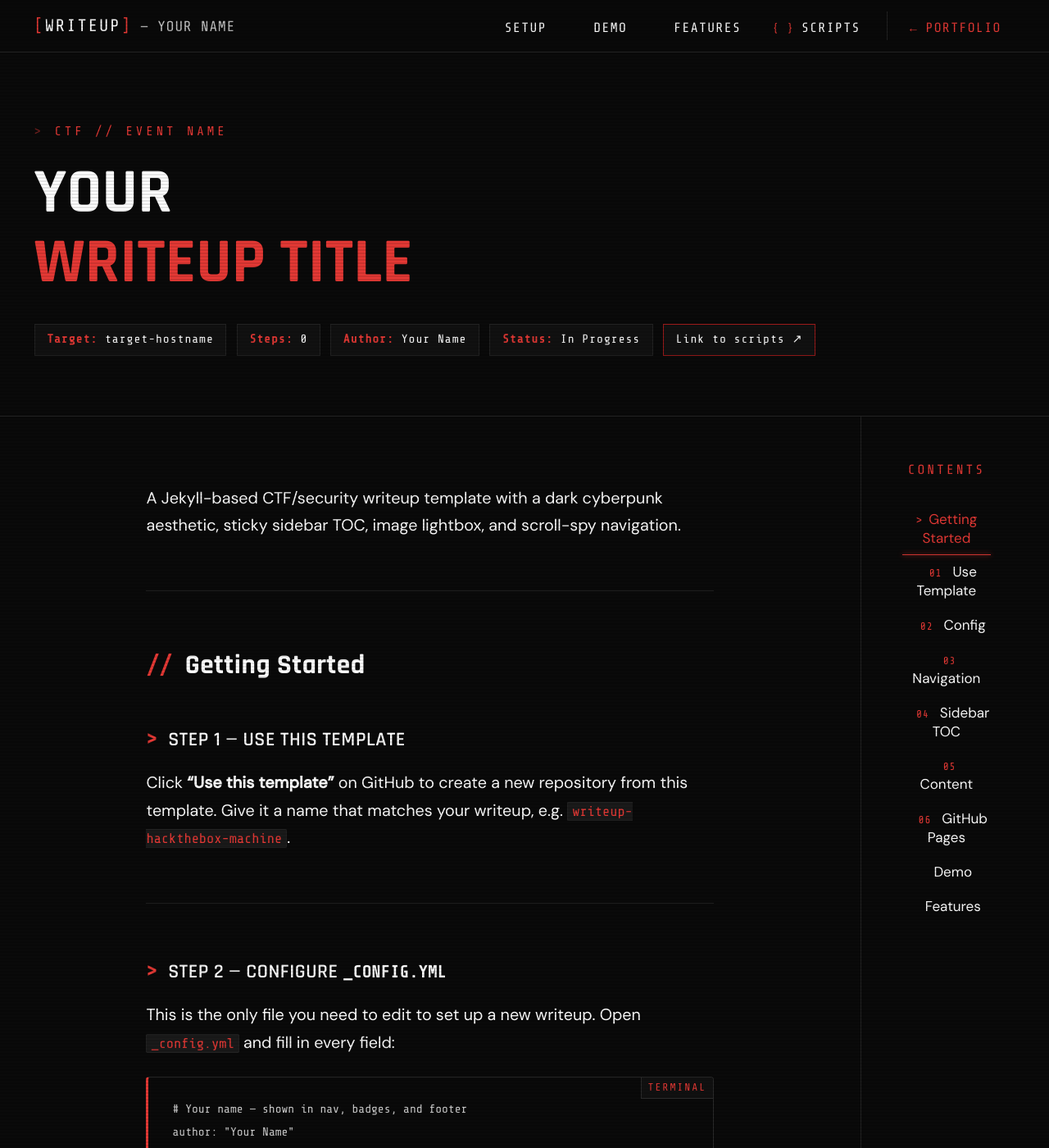
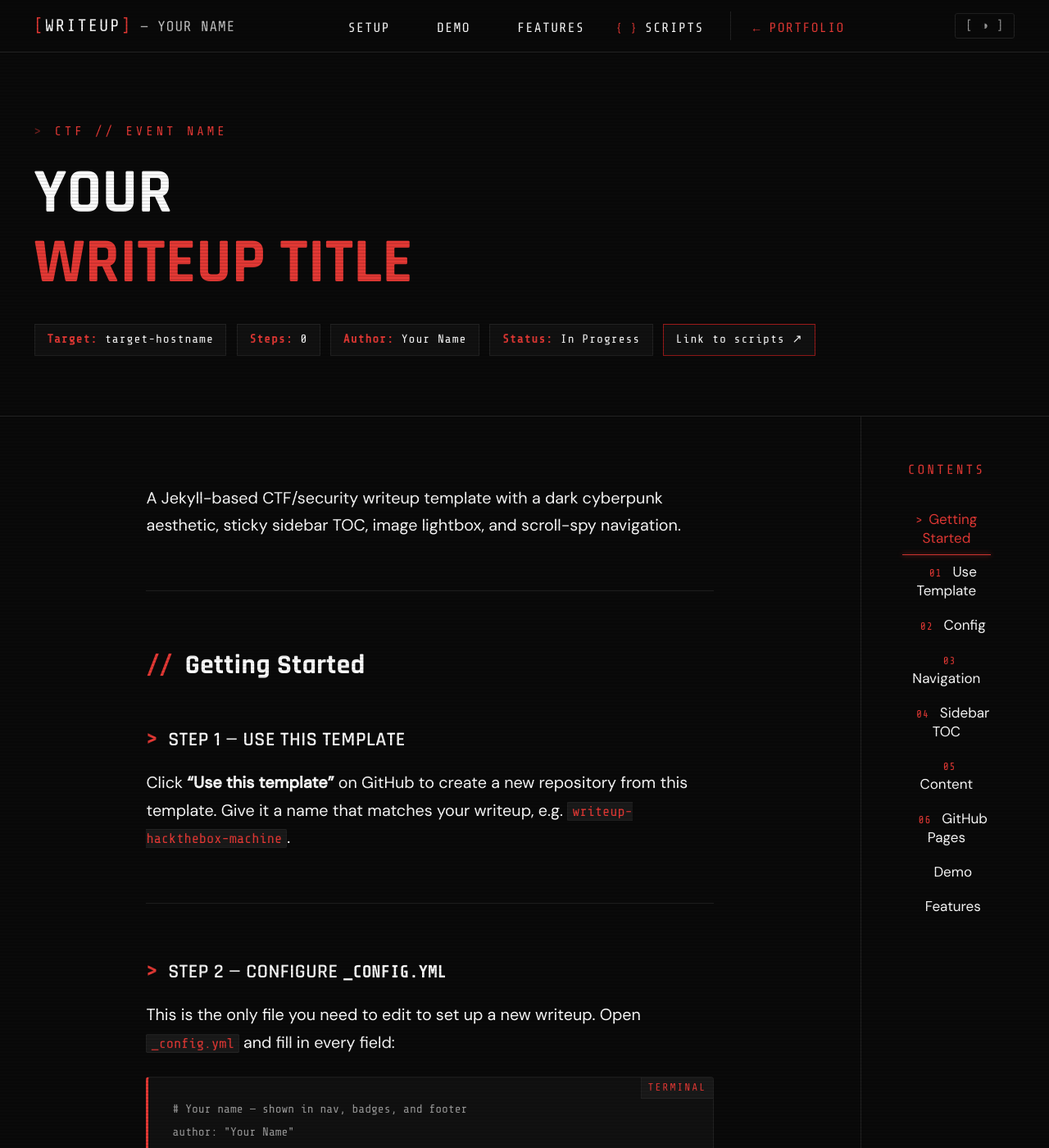
Before and after one commit to Shmilowitz/writeup-template, a Jekyll site: the page built from index.md, in a window 1280 px wide and 1400 px high. Shown: the whole window at 82% size. Built offline with Jekyll 4.4.1, drawn with Linux system fonts in a browser that asks for light colours.

Commit message:
Add files via upload

```diff
--- a/_layouts/default.html
+++ b/_layouts/default.html
@@ -35,6 +35,7 @@
       --text:       #ffffff;
       --text-dim:   #999;
       --border:     #222;
+      --nav-bg:     rgba(10,10,10,0.98);
       --nav-h:      64px;
       --side-bar:   0px;
       --sidebar-w:  340px;
@@ -43,6 +44,16 @@
       --font-head:  'Rajdhani', sans-serif;
       --font-mono:  'Share Tech Mono', monospace;
       --font-body:  'DM Sans', sans-serif;
+    }
+
+    [data-theme="light"] {
+      --bg:         #f4f4f4;
+      --bg2:        #eaeaea;
+      --bg3:        #e0e0e0;
+      --text:       #111111;
+      --text-dim:   #555555;
+      --border:     #cccccc;
+      --nav-bg:     rgba(244,244,244,0.98);
     }
 
     html { scroll-behavior: smooth; font-size: 130%; scroll-padding-top: calc(var(--nav-h) + 1rem); }
@@ -78,7 +89,7 @@
       position: fixed;
       top: 0; left: var(--side-bar); right: var(--side-bar);
       height: var(--nav-h);
-      background: rgba(10,10,10,0.98);
+      background: var(--nav-bg);
       backdrop-filter: blur(10px);
       border-bottom: 1px solid var(--border);
       display: flex;
@@ -105,6 +116,22 @@
     .nav-links .back-link a:hover { color: #ff5252; }
     .nav-links .scripts-link a { color: var(--text); }
     .nav-links .scripts-link a::before { content: '{ } '; opacity: 1; color: var(--accent); font-size: 0.65rem; }
+
+    .theme-toggle {
+      background: none;
+      border: 1px solid var(--border);
+      color: var(--text-dim);
+      font-family: var(--font-mono);
+      font-size: 0.72rem;
+      letter-spacing: 1px;
+      padding: 0.3rem 0.6rem;
+      cursor: pointer;
+      border-radius: 3px;
+      margin-left: 0.75rem;
+      transition: color var(--transition), border-color var(--transition), background var(--transition);
+      flex-shrink: 0;
+    }
+    .theme-toggle:hover { color: var(--accent); border-color: var(--accent); background: rgba(229,57,53,0.06); }
 
     .hamburger { display: none; flex-direction: column; gap: 5px; cursor: pointer; background: none; border: none; padding: 4px; }
     .hamburger span { display: block; width: 24px; height: 2px; background: var(--text); transition: var(--transition); }
@@ -189,8 +216,8 @@
     .writeup-content strong { color: var(--text); font-weight: 600; }
     .writeup-content p a, .writeup-content li a { color: var(--accent); border-bottom: 1px solid var(--accent-dim); }
     .writeup-content p a:hover, .writeup-content li a:hover { border-color: var(--accent); color: #ff5252; }
-    .writeup-content div.highlight { background: #0a0a0a; border: 1px solid #2a2a2a; border-left: 3px solid var(--accent); border-radius: var(--radius); padding: 1.2rem 1.4rem; margin: 1.2rem 0; overflow-x: auto; position: relative; font-family: var(--font-mono); font-size: 0.82rem; line-height: 1.65; color: #ccc; }
-    .writeup-content div.highlight::before { content: 'TERMINAL'; position: absolute; top: 0; right: 0; font-family: var(--font-mono); font-size: 0.62rem; letter-spacing: 2px; color: var(--accent); background: #111; padding: 2px 8px; border-left: 1px solid #2a2a2a; border-bottom: 1px solid #2a2a2a; }
+    .writeup-content div.highlight { background: var(--bg2); border: 1px solid var(--border); border-left: 3px solid var(--accent); border-radius: var(--radius); padding: 1.2rem 1.4rem; margin: 1.2rem 0; overflow-x: auto; position: relative; font-family: var(--font-mono); font-size: 0.82rem; line-height: 1.65; color: var(--text-dim); }
+    .writeup-content div.highlight::before { content: 'TERMINAL'; position: absolute; top: 0; right: 0; font-family: var(--font-mono); font-size: 0.62rem; letter-spacing: 2px; color: var(--accent); background: var(--bg3); padding: 2px 8px; border-left: 1px solid var(--border); border-bottom: 1px solid var(--border); }
     .writeup-content div.highlight pre { margin: 0; padding: 0; background: transparent; border: none; font-size: inherit; color: inherit; }
     .writeup-content code { font-family: var(--font-mono); font-size: 0.85em; }
     .writeup-content p code, .writeup-content li code { background: var(--bg3); border: 1px solid var(--border); padding: 1px 5px; color: var(--accent); font-size: 0.82rem; border-radius: 2px; }
@@ -212,7 +239,7 @@
       display: none;
       position: fixed;
       inset: 0;
-      background: rgba(0,0,0,0.92);
+      background: rgba(0,0,0,0.88);
       z-index: 10000;
       align-items: center;
       justify-content: center;
@@ -291,7 +318,8 @@
       </li>
       <li class="back-link"><a href="{{ site.portfolio_url }}">Portfolio</a></li>
     </ul>
-    <button class="hamburger" id="hamburger" aria-label="Toggle menu">
+    <button class="theme-toggle" id="themeToggle" aria-label="Toggle light/dark mode">[ ◑ ]</button>
+    <button class="hamburger" id="hamburger" aria-label="Toggle light/dark mode">
       <span></span><span></span><span></span>
     </button>
   </nav>
@@ -375,16 +403,19 @@
     // ── Scroll-spy TOC ──
     const tocLinks = Array.from(document.querySelectorAll('.toc a'));
     const headings = Array.from(document.querySelectorAll('.writeup-content h2[id], .writeup-content h3[id]'));
-    const NAV_OFFSET = 80; // nav height + small buffer
 
     function updateToc() {
       if (!headings.length) return;
-      const scrollY = window.scrollY + NAV_OFFSET;
 
-      // Walk backwards to find the last heading that has scrolled past the top
+      // Read actual scroll-padding-top so the threshold stays in sync with CSS
+      const scrollPad = parseFloat(getComputedStyle(document.documentElement).scrollPaddingTop) || 85;
+      // getBoundingClientRect gives position relative to viewport; add scrollY for document position
+      const threshold = window.scrollY + scrollPad + 4; // +4px tolerance
+
       let active = headings[0];
       for (const h of headings) {
-        if (h.offsetTop <= scrollY) active = h;
+        const docTop = h.getBoundingClientRect().top + window.scrollY;
+        if (docTop <= threshold) active = h;
         else break;
       }
 
@@ -392,16 +423,30 @@
         a.classList.toggle('active', a.getAttribute('href') === '#' + active.id);
       });
 
-      // Scroll the active TOC link into view within the sidebar
       const activeLink = tocLinks.find(a => a.classList.contains('active'));
-      if (activeLink) {
-        activeLink.scrollIntoView({ block: 'nearest', behavior: 'smooth' });
-      }
+      if (activeLink) activeLink.scrollIntoView({ block: 'nearest', behavior: 'smooth' });
     }
 
     window.addEventListener('scroll', updateToc, { passive: true });
-    // Run once on load
     updateToc();
+
+    // ── Theme toggle ──
+    const themeToggle = document.getElementById('themeToggle');
+    const root = document.documentElement;
+
+    // Restore saved preference
+    if (localStorage.getItem('theme') === 'light') root.setAttribute('data-theme', 'light');
+
+    themeToggle.addEventListener('click', () => {
+      const isLight = root.getAttribute('data-theme') === 'light';
+      if (isLight) {
+        root.removeAttribute('data-theme');
+        localStorage.setItem('theme', 'dark');
+      } else {
+        root.setAttribute('data-theme', 'light');
+        localStorage.setItem('theme', 'light');
+      }
+    });
   </script>
 </body>
 </html>
```
